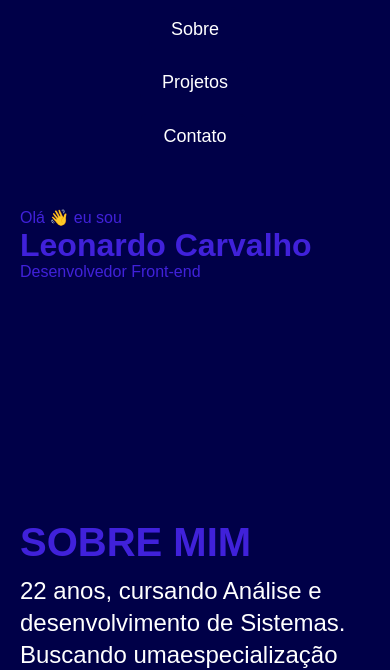
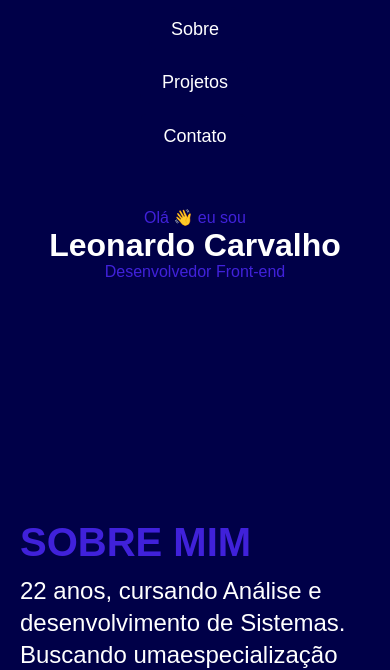
Before and after one commit to leogit015/portifolio, a plain HTML site: page index.html in a window 390 px wide. Shown: the part 152-822 px from the top of the page. Drawn offline with Linux system fonts and the light colour scheme.

Commit message:
Update introdução.css

```diff
--- a/css/introdução.css
+++ b/css/introdução.css
@@ -11,6 +11,7 @@
     font-size: 4.5rem;
     line-height: 1.125;
     margin-bottom: 0px;
+    color: #ffff;
 }
 @media (max-width:1000px){
     .introdução h1{
@@ -40,5 +41,6 @@
 @media (max-width:500px){
     .introdução {
         grid-template-columns: 1fr;
+        text-align: center;
     }
 }
```
